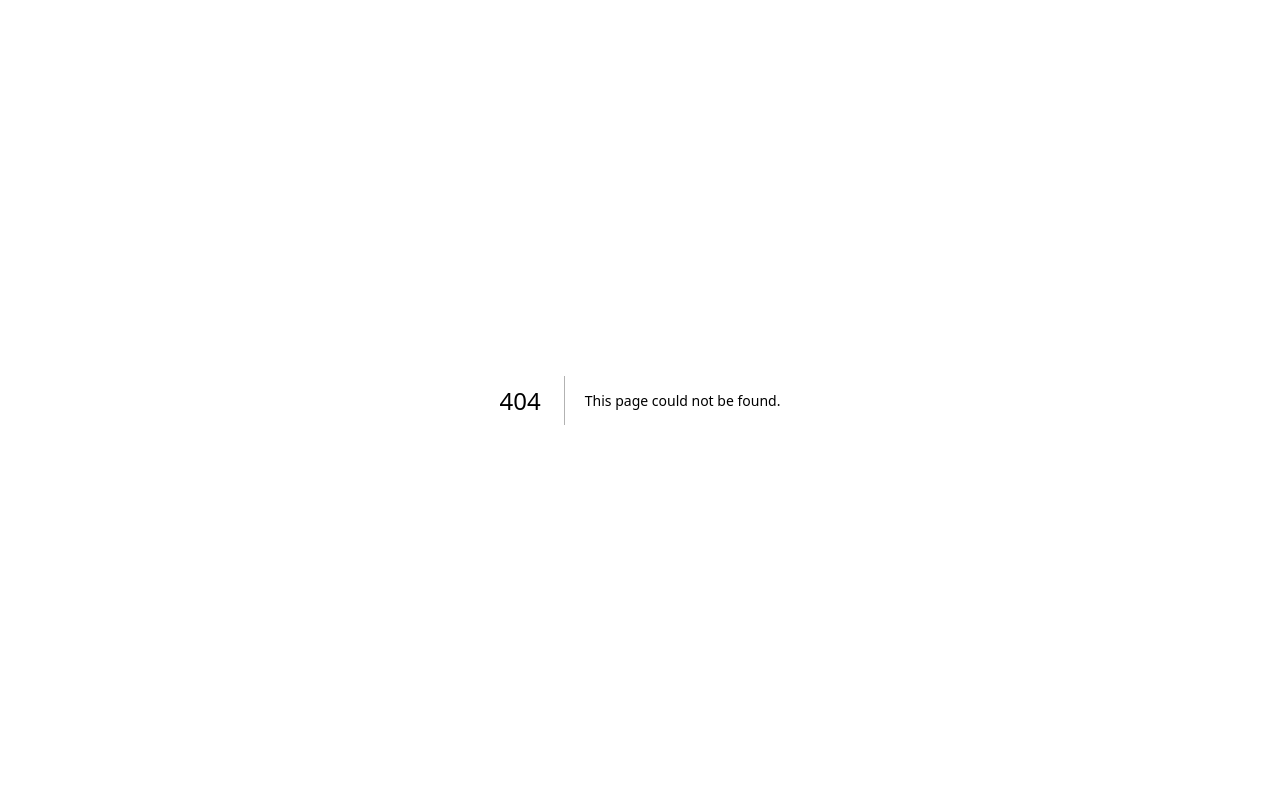
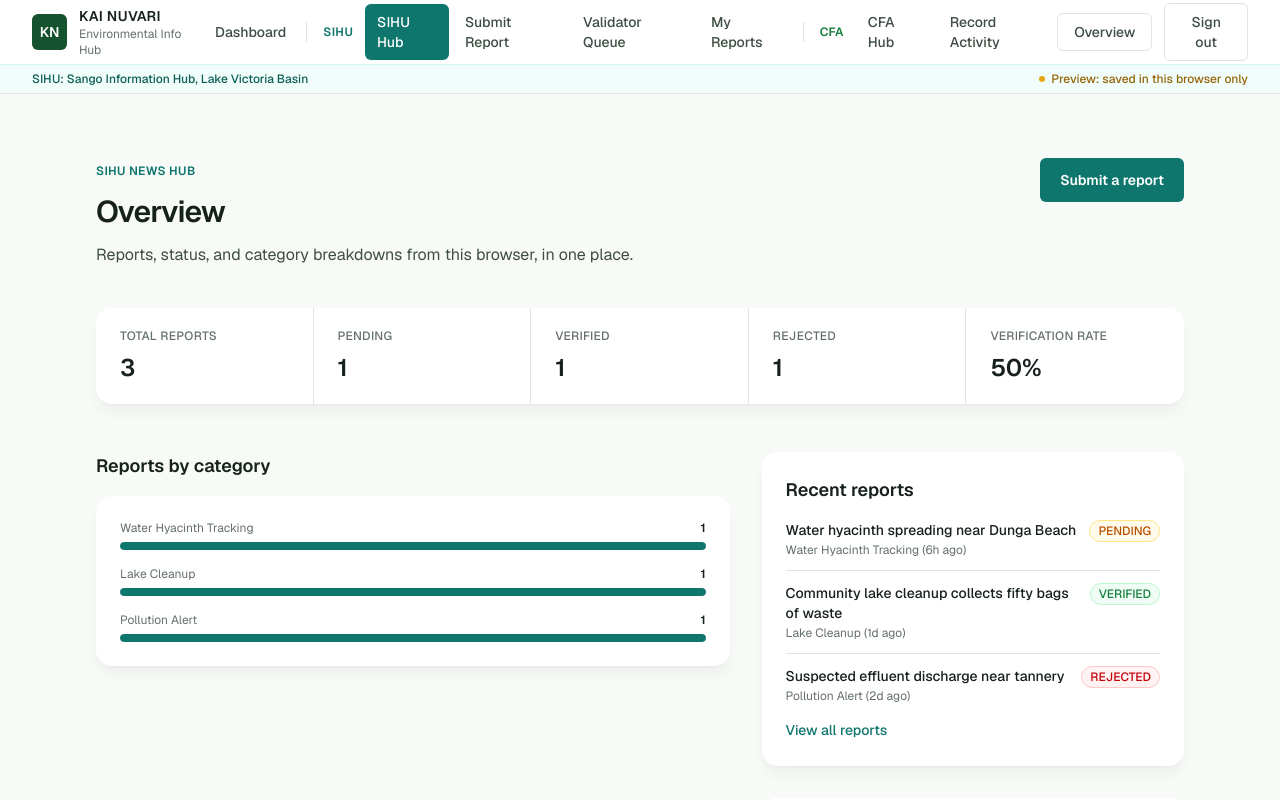
Before and after one commit to isackkibet/info-hub, a Next.js app: page /sihu/dashboard in a window 1280 px wide. Before the commit this address had no page. Shown: the top 800 px of the page. Built offline with nearby package versions, Linux system fonts and the light colour scheme.

Commit message:
Add SIHU dashboard overview and update navigation links

```diff
--- a/src/app/dashboard/page.tsx
+++ b/src/app/dashboard/page.tsx
@@ -35,9 +35,8 @@ export default async function DashboardPage() {
       hasAccess: Boolean(sihuMembership),
       accent: "lake" as const,
       actions: [
-        { href: "/sihu/submit", label: "Submit a report", primary: true },
-        { href: "/sihu/validator", label: "Validator queue", primary: false },
-        { href: "/sihu/my-reports", label: "My reports", primary: false },
+        { href: "/sihu/dashboard", label: "Open SIHU dashboard", primary: true },
+        { href: "/sihu/submit", label: "Submit a report", primary: false },
       ],
     },
     {
--- /dev/null
+++ b/src/app/sihu/dashboard/dashboard-overview.tsx
@@ -0,0 +1,173 @@
+"use client";
+
+import { useMemo } from "react";
+import Link from "next/link";
+import {
+  CATEGORY_LABELS,
+  CATEGORY_OPTIONS,
+  statusStyles,
+  useSihuSubmissions,
+} from "@/lib/sihu";
+import { formatRelativeDate } from "@/lib/format-date";
+
+export function DashboardOverview() {
+  const submissions = useSihuSubmissions();
+
+  const stats = useMemo(() => {
+    const total = submissions.length;
+    const pending = submissions.filter((s) => s.status === "PENDING").length;
+    const verified = submissions.filter((s) => s.status === "VERIFIED").length;
+    const rejected = submissions.filter((s) => s.status === "REJECTED").length;
+    const decided = verified + rejected;
+    const verificationRate =
+      decided > 0 ? Math.round((verified / decided) * 100) : 0;
+    return { total, pending, verified, rejected, verificationRate };
+  }, [submissions]);
+
+  const byCategory = useMemo(() => {
+    const counts = CATEGORY_OPTIONS.map(([value, label]) => ({
+      value,
+      label,
+      count: submissions.filter((s) => s.category === value).length,
+    }));
+    const max = Math.max(1, ...counts.map((c) => c.count));
+    return counts
+      .filter((c) => c.count > 0)
+      .sort((a, b) => b.count - a.count)
+      .map((c) => ({ ...c, percent: Math.round((c.count / max) * 100) }));
+  }, [submissions]);
+
+  const pipeline = [
+    { stage: "Pending", count: stats.pending },
+    { stage: "Verified", count: stats.verified },
+    { stage: "Rejected", count: stats.rejected },
+  ];
+  const pipelineMax = Math.max(1, ...pipeline.map((p) => p.count));
+
+  const recent = submissions.slice(0, 5);
+
+  return (
+    <div>
+      {/* Stat strip */}
+      <div className="grid grid-cols-2 divide-y divide-sand-200 overflow-hidden rounded-2xl bg-white shadow-lg shadow-forest-950/5 sm:grid-cols-3 sm:divide-x sm:divide-y-0 lg:grid-cols-5">
+        <Stat label="Total reports" value={stats.total} />
+        <Stat label="Pending" value={stats.pending} />
+        <Stat label="Verified" value={stats.verified} />
+        <Stat label="Rejected" value={stats.rejected} />
+        <Stat label="Verification rate" value={`${stats.verificationRate}%`} />
+      </div>
+
+      <div className="mt-12 grid gap-8 lg:grid-cols-[3fr_2fr]">
+        {/* Reports by category */}
+        <div>
+          <h2 className="text-lg font-semibold text-ink-900">
+            Reports by category
+          </h2>
+          {byCategory.length === 0 ? (
+            <p className="mt-4 text-sm text-ink-600">
+              No reports submitted from this browser yet.
+            </p>
+          ) : (
+            <div className="mt-4 space-y-4 rounded-2xl bg-white p-6 shadow-lg shadow-forest-950/5">
+              {byCategory.map((c) => (
+                <div key={c.value}>
+                  <div className="flex items-center justify-between text-xs text-ink-600">
+                    <span>{c.label}</span>
+                    <span className="font-semibold text-ink-900">{c.count}</span>
+                  </div>
+                  <div className="mt-1.5 h-2 overflow-hidden rounded-full bg-sand-200">
+                    <div
+                      className="h-2 rounded-full bg-lake-600 transition-all"
+                      style={{ width: `${c.percent}%` }}
+                    />
+                  </div>
+                </div>
+              ))}
+            </div>
+          )}
+        </div>
+
+        <div className="space-y-8">
+          {/* Recent reports */}
+          <div className="rounded-2xl bg-white p-6 shadow-lg shadow-forest-950/5">
+            <h2 className="text-lg font-semibold text-ink-900">Recent reports</h2>
+            {recent.length === 0 ? (
+              <p className="mt-4 text-sm text-ink-600">
+                Nothing recorded from this browser yet.
+              </p>
+            ) : (
+              <ul className="mt-4 space-y-3">
+                {recent.map((submission) => (
+                  <li
+                    key={submission.id}
+                    className="border-b border-sand-200 pb-3 text-sm last:border-none last:pb-0"
+                  >
+                    <div className="flex items-start justify-between gap-3">
+                      <div>
+                        <p className="font-medium text-ink-900">
+                          {submission.title}
+                        </p>
+                        <p className="mt-0.5 text-xs text-ink-600">
+                          {CATEGORY_LABELS[submission.category]}{" "}
+                          <time dateTime={submission.createdAt}>
+                            ({formatRelativeDate(submission.createdAt)})
+                          </time>
+                        </p>
+                      </div>
+                      <span
+                        className={
+                          "shrink-0 rounded-full border px-2 py-0.5 text-xs font-medium " +
+                          statusStyles(submission.status)
+                        }
+                      >
+                        {submission.status}
+                      </span>
+                    </div>
+                  </li>
+                ))}
+              </ul>
+            )}
+            <Link
+              href="/sihu/my-reports"
+              className="mt-4 inline-block text-sm font-medium text-lake-600 hover:text-lake-700 hover:underline"
+            >
+              View all reports
+            </Link>
+          </div>
+
+          {/* Status pipeline */}
+          <div className="rounded-2xl bg-white p-6 shadow-lg shadow-forest-950/5">
+            <h2 className="text-lg font-semibold text-ink-900">Status pipeline</h2>
+            <div className="mt-4 space-y-4">
+              {pipeline.map((item) => (
+                <div key={item.stage}>
+                  <div className="flex items-center justify-between text-xs text-ink-600">
+                    <span>{item.stage}</span>
+                    <span className="font-semibold text-ink-900">{item.count}</span>
+                  </div>
+                  <div className="mt-1.5 h-2 overflow-hidden rounded-full bg-sand-200">
+                    <div
+                      className="h-2 rounded-full bg-lake-600 transition-all"
+                      style={{ width: `${(item.count / pipelineMax) * 100}%` }}
+                    />
+                  </div>
+                </div>
+              ))}
+            </div>
+          </div>
+        </div>
+      </div>
+    </div>
+  );
+}
+
+function Stat({ label, value }: { label: string; value: string | number }) {
+  return (
+    <div className="px-6 py-5">
+      <p className="text-xs font-medium uppercase tracking-wide text-ink-600">
+        {label}
+      </p>
+      <p className="mt-2 text-2xl font-semibold text-ink-900">{value}</p>
+    </div>
+  );
+}
--- /dev/null
+++ b/src/app/sihu/dashboard/page.tsx
@@ -0,0 +1,39 @@
+import Link from "next/link";
+import { AppNav } from "@/components/app-nav";
+import { DashboardOverview } from "./dashboard-overview";
+
+export default function SihuDashboardPage() {
+  return (
+    <>
+      <AppNav />
+      <main className="flex-1 bg-sand-50">
+        <div className="mx-auto max-w-6xl px-6 py-16 lg:px-8">
+          <div className="flex flex-wrap items-start justify-between gap-4">
+            <div>
+              <span className="text-xs font-semibold uppercase tracking-wide text-lake-600">
+                SIHU News Hub
+              </span>
+              <h1 className="mt-3 text-3xl font-semibold tracking-tight text-ink-900">
+                Overview
+              </h1>
+              <p className="mt-3 max-w-2xl text-base leading-relaxed text-ink-700">
+                Reports, status, and category breakdowns from this browser,
+                in one place.
+              </p>
+            </div>
+            <Link
+              href="/sihu/submit"
+              className="shrink-0 rounded-md bg-lake-600 px-5 py-3 text-sm font-semibold text-white transition-colors hover:bg-lake-700"
+            >
+              Submit a report
+            </Link>
+          </div>
+
+          <div className="mt-10">
+            <DashboardOverview />
+          </div>
+        </div>
+      </main>
+    </>
+  );
+}
--- a/src/components/app-nav.tsx
+++ b/src/components/app-nav.tsx
@@ -5,6 +5,7 @@ import { usePathname } from "next/navigation";
 import { signOutAction } from "@/lib/auth-actions";
 
 const sihuLinks = [
+  { href: "/sihu/dashboard", label: "SIHU Hub" },
   { href: "/sihu/submit", label: "Submit Report" },
   { href: "/sihu/validator", label: "Validator Queue" },
   { href: "/sihu/my-reports", label: "My Reports" },
```
